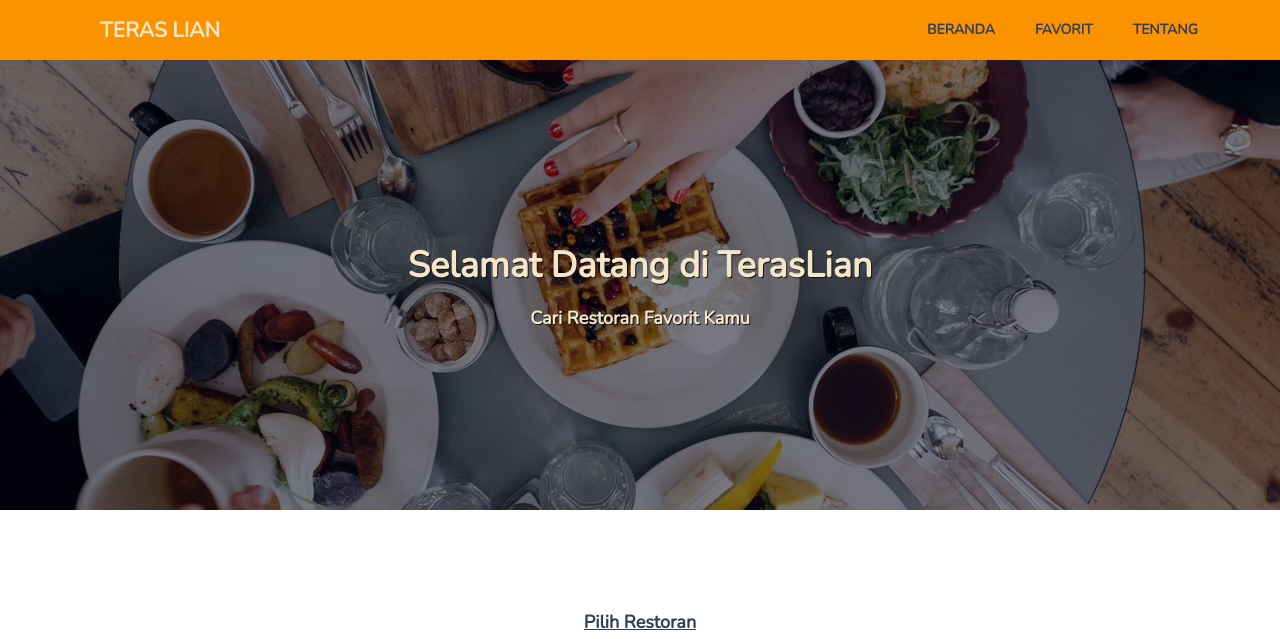
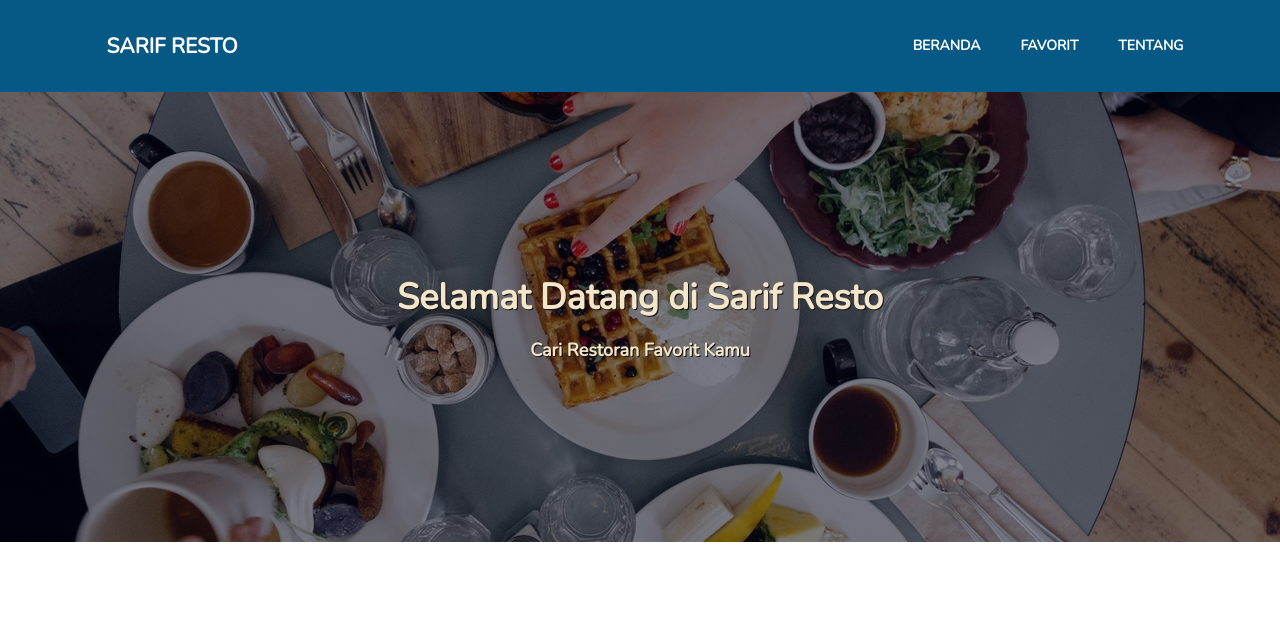
Before and after one commit to sarifht/submission-front-end-expert, a website built with webpack: page src/templates/index.html in a window 1280 px wide. Shown: the top 639 px of the page. Built offline with nearby package versions, Linux system fonts and the light colour scheme.

Commit message:
Update style navbar

```diff
--- a/src/styles/main.css
+++ b/src/styles/main.css
@@ -66,8 +66,9 @@ a {
   text-decoration: none;
 }
 .nav {
-  background-color: #fb9300;
+  background-color: #075985;
   display: flex;
+  padding: 2vh;
   width: 100%;
   font-size: 14px;
   font-weight: 600;
@@ -89,7 +90,7 @@ a {
   display: inline-block;
 }
 .logo h1 {
-  color: #f5e6ca;
+  color: #ffffff;
 }
 .navitems {
   display: inline-block;
@@ -102,7 +103,7 @@ a {
   display: inline-block;
   padding: 1.3em;
   text-decoration: none;
-  color: #343f56 !important;
+  color: #ffffff !important;
 }
 .nav a:hover {
   text-decoration: none;
--- a/src/templates/index.html
+++ b/src/templates/index.html
@@ -28,7 +28,7 @@
 
     <!-- Nav Desktop  -->
     <nav class="nav">
-      <a class="logo" href=""><h1>Teras Lian</h1></a>
+      <a class="logo" href=""><h1>Sarif Resto</h1></a>
       <ul class="navlist">
         <li class="navitems"><a href="">Beranda</a></li>
         <li class="navitems"><a href="#">Favorit</a></li>
@@ -39,7 +39,7 @@
     <!-- Hero -->
     <div class="hero" alt="Jumbotron">
       <div tabindex="0" class="hero_text">
-        <h1 class="herotitle">Selamat Datang di TerasLian</h1>
+        <h1 class="herotitle">Selamat Datang di Sarif Resto</h1>
         <p class="herosubtitle">Cari Restoran Favorit Kamu</p>
       </div>
     </div>
```
